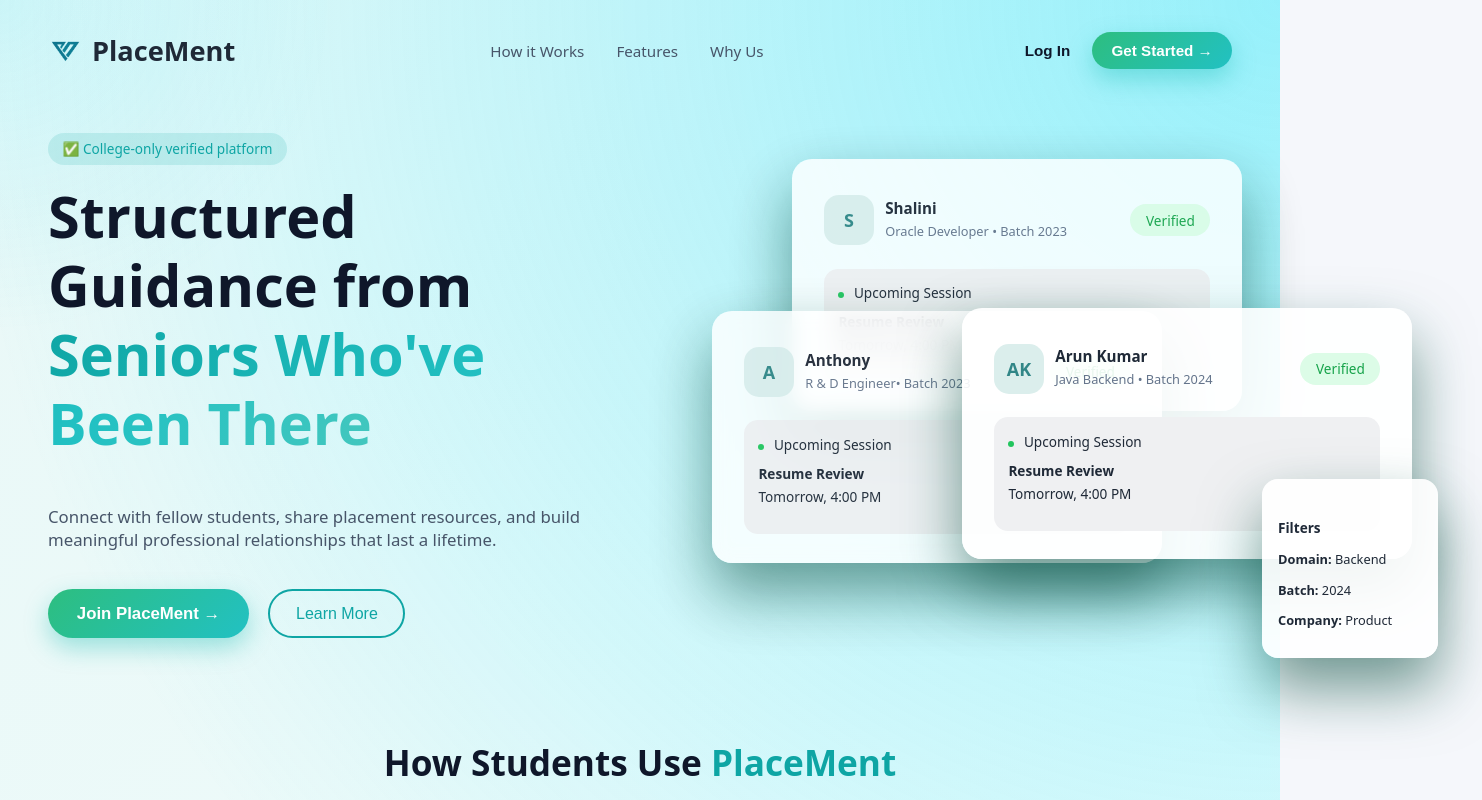
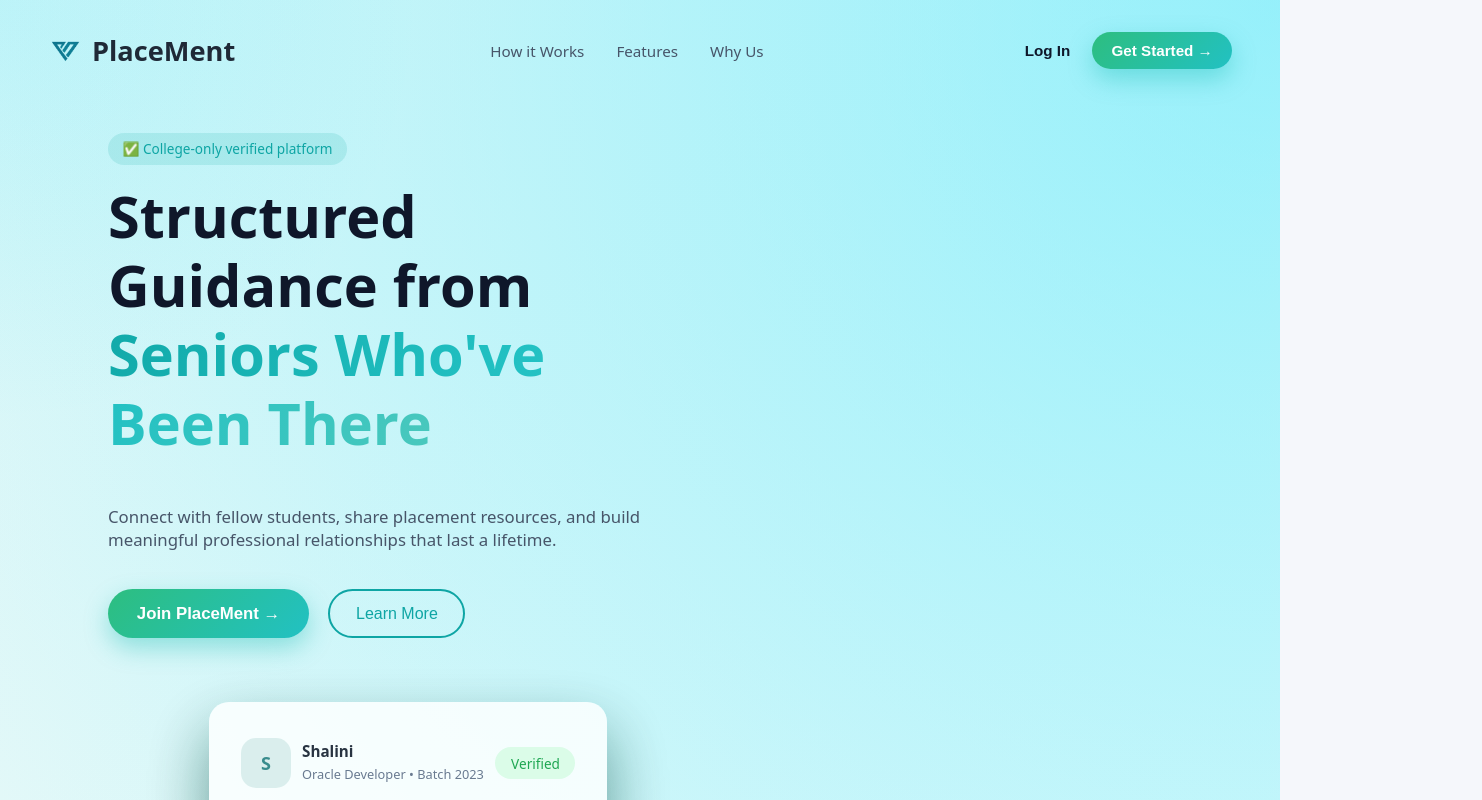
Before and after one commit to gayathri341/campus-connect, a React (Vite) app in the folder Frontend/: page / in a window 1280 px wide. Shown: the top 800 px of the page, 1482 px wide, since content can reach past the window. Built offline with nearby package versions, Linux system fonts and the light colour scheme; no server answers.

Commit message:
working on responsive ui

```diff
--- a/Frontend/src/styles/landing.css
+++ b/Frontend/src/styles/landing.css
@@ -1,9 +1,7 @@
 /* landing.css */
-
 .landing-container {
   min-height: 100vh;
   background:
-
     radial-gradient(
       circle at left top,
       rgba(32, 227, 253, 0.132),
@@ -14,9 +12,6 @@
       rgba(32, 227, 253, 0.423),
       transparent 40%
     ),
-
-
-
     radial-gradient(
       circle at left bottom,
       rgba(0, 180, 170, 0.12),
@@ -26,6 +21,9 @@
   padding: 2rem 3rem;
   font-family: system-ui, sans-serif;
 
+    overflow-x: hidden;
+
+
 }
 
 /* Header */
@@ -34,9 +32,6 @@
   justify-content: space-between;
   align-items: center;
   margin-top: 0;
-
-
-
 }
 
 .logo {
@@ -47,18 +42,16 @@
 }
 
 .logo-img {
-    width: 36px;
-    height: 36px;
+  width: 2.25rem;      /* 36px */
+  height: 2.25rem;     /* 36px */
   object-fit: contain;
-    border-radius: 10px;
+  border-radius: 0.625rem; /* 10px */
 }
-
 
 .logo span {
   margin-left: 0.4rem;
-    font-weight:bold;
+  font-weight: bold;
   font-size: 1.7rem;
-
 }
 
 .nav-actions {
@@ -72,19 +65,19 @@
   font-size: 0.95rem;
   cursor: pointer;
   color: #0f172a;
-    font-weight:bold;
+  font-weight: bold;
 }
 
 .primary-btn {
   background: linear-gradient(135deg, #2dbe7f, #22c1c3);
-    color: rgb(255, 255, 255);
+  color: #ffffff;
   border: none;
   padding: 0.6rem 1.2rem;
-    border-radius: 999px;
+  border-radius: 62.4375rem; /* 999px */
   font-size: 0.95rem;
   cursor: pointer;
-    font-weight:bold;
-    box-shadow: 0 10px 25px rgba(0, 180, 170, 0.35);
+  font-weight: bold;
+  box-shadow: 0 0.625rem 1.5625rem rgba(0, 180, 170, 0.35); /* 10px 25px */
 }
 
 .primary-btn.large {
@@ -98,14 +91,13 @@
 
   /* Hero */
 .hero {
+  max-width: 45rem; /* 720px */
+}
 
-    max-width: 720px;
-
-  }
-  .hero-left{
+.hero-left {
   align-items: flex-start;
-    margin-top:0;
-    padding-top:0;
+  margin-top: 0;
+  padding-top: 0;
 }
 
 .badge {
@@ -113,7 +105,7 @@
   background: rgba(14, 165, 164, 0.15);
   color: #0ea5a4;
   padding: 0.4rem 0.9rem;
-    border-radius: 999px;
+  border-radius: 62.4375rem; /* 999px */
   font-size: 0.85rem;
   margin-bottom: 1rem;
   margin-top: 1rem;
@@ -123,7 +115,7 @@
   font-size: 3.2rem;
   line-height: 1.2;
   color: #0f172a;
-    margin-top:1rem;
+  margin-top: 1rem;
 }
 
 .hero h1 span {
@@ -141,7 +133,6 @@
   animation: shine 6s linear infinite;
 }
 
-
 @keyframes shine {
   0% {
     background-position: 0% center;
@@ -150,11 +141,12 @@
     background-position: 200% center;
   }
 }
+
 .subtitle {
   margin-top: 1.2rem;
   font-size: 1.05rem;
   color: #475569;
-    max-width: 600px;
+  max-width: 37.5rem; /* 600px */
 }
 
 .cta-buttons {
@@ -165,10 +157,10 @@
 
 .secondary-btn {
   background: transparent;
-    border: 2px solid #0ea5a4;
+  border: 0.125rem solid #0ea5a4; /* 2px */
   color: #0ea5a4;
   padding: 0.8rem 1.6rem;
-    border-radius: 999px;
+  border-radius: 62.4375rem; /* 999px */
   font-size: 1rem;
   cursor: pointer;
 }
@@ -178,16 +170,15 @@
 }
 
 /* Laptop refinement */
-  @media (min-width: 1024px) {
+@media (min-width: 64rem) { /* 1024px */
   .hero h1 {
     font-size: 3.6rem;
   }
 }
 
-
 /* Features Section */
 .features-section {
-    margin-top:5rem;
+  margin-top: 5rem;
   background: transparent;
 }
 
@@ -215,33 +206,35 @@
 .features-track {
   display: flex;
   width: 100%;
-  height: 28rem;
-  overflow:visible;
+  height: 28rem; /* already rem */
+  overflow: visible;
   flex-wrap: nowrap;
 }
+
 .features-track .features-card:nth-of-type(1) {
   margin-left: 0;
 }
+
 /* Feature Card */
 .features-card {
   flex: 0 0 auto;          /* ❌ auto stretch stop */
-  min-width: 280px;        /* 👈 increase this if needed */
-  max-width: 320px;        /* optional – clean control */
+  min-width: 17.5rem;     /* 280px */
+  max-width: 20rem;       /* 320px */
   background: rgba(255, 255, 255, 0.92);
-  backdrop-filter: blur(10px);
+  backdrop-filter: blur(0.625rem); /* 10px */
   padding: 1rem 2rem;
-  border-radius: 18px;
+  border-radius: 1.125rem; /* 18px */
   display: flex;
   flex-direction: column;
   align-items: flex-start;
 
   /* Strong shadow */
   box-shadow:
-    0 18px 40px rgba(0, 0, 0, 0.356),
-    0 8px 20px rgba(14, 165, 165, 0.777);
+    0 1.125rem 2.5rem rgba(0, 0, 0, 0.356),   /* 18px 40px */
+    0 0.5rem 1.25rem rgba(14, 165, 165, 0.777); /* 8px 20px */
 
   /* Animation base */
-  transform: scale(0.96) translateY(12px);
+  transform: scale(0.96) translateY(0.75rem); /* 12px */
   opacity: 0.85;
   transition:
     transform 0.35s cubic-bezier(0.22, 1, 0.36, 1),
@@ -249,25 +242,24 @@
     opacity 0.35s ease;
 
   /* No gap between cards */
-  margin-left: -160px;
-
+  margin-left: -10rem; /* -160px */
 }
 
 /* Hover = front focus */
 .features-card:hover {
-  transform: scale(1.05) translateY(-10px);
+  transform: scale(1.05) translateY(-0.625rem); /* -10px */
   opacity: 1;
   z-index: 3;
 
   box-shadow:
-    0 30px 70px rgba(0, 0, 0, 0.18),
-    0 16px 36px rgba(14, 165, 164, 0.35);
+    0 1.875rem 4.375rem rgba(0, 0, 0, 0.18),   /* 30px 70px */
+    0 1rem 2.25rem rgba(14, 165, 164, 0.35);   /* 16px 36px */
 }
 
 /* Icon placeholder */
 .card-icon {
-  width: 0px;
-  height: 5px;
+  width: 0;                /* 0px */
+  height: 0.3125rem;       /* 5px */
   margin-bottom: 0.8rem;
 }
 
@@ -282,10 +274,10 @@
 /* Image placeholder */
 .card-img {
   width: 100%;
-  height: 150px;
+  height: 9.375rem; /* 150px */
   object-fit: contain;
   margin-bottom: 0.8rem;
-  margin-top:0.8rem;
+  margin-top: 0.8rem;
   opacity: 0.85;
 }
 
@@ -301,7 +293,7 @@
 .cta-section {
   margin: 10rem 4rem 5rem;
   padding: 5rem 4rem;
-  border-radius: 28px;
+  border-radius: 1.75rem; /* 28px */
   background: linear-gradient(135deg, #0ea5a4, #0ea4e900);
   color: #ffffff;
   overflow: hidden;
@@ -331,7 +323,7 @@
   font-size: 1.05rem;
   line-height: 1.7;
   opacity: 0.95;
-  max-width: 520px;
+  max-width: 32.5rem; /* 520px */
 }
 
 .cta-author {
@@ -350,20 +342,20 @@
 .cta-right {
   flex: 1;
   position: relative;
-  min-height: 320px;
+  min-height: 20rem; /* 320px */
 }
 
 /* Center box */
 .cta-box {
-  width: 220px;
-  height: 280px;
+  width: 13.75rem;   /* 220px */
+  height: 17.5rem;   /* 280px */
   background: rgba(255, 255, 255, 0.5);
-  border-radius: 16px;
-  backdrop-filter: blur(10px);
+  border-radius: 1rem; /* 16px */
+  backdrop-filter: blur(0.625rem); /* 10px */
   position: relative;
   z-index: 3;
   margin-left: 10rem;
-  background-image: url("../assets/resumefooter.svg"); /* or png */
+  background-image: url("../assets/resumefooter.svg");
   background-size: cover;
   background-position: center;
 }
@@ -376,29 +368,28 @@
 }
 
 .cta-circle-blue {
-  width: 220px;
-  height: 220px;
+  width: 13.75rem;  /* 220px */
+  height: 13.75rem;
   background: #38c0fb;
-  top: 40px;
-  right: 60px;
-
+  top: 2.5rem;     /* 40px */
+  right: 3.75rem;  /* 60px */
 }
 
 .cta-circle-yellow {
-  width: 140px;
-  height: 140px;
+  width: 8.75rem;  /* 140px */
+  height: 8.75rem;
   background: #e6ce6b;
-  bottom: 10px;
-  right: 20px;
+  bottom: 0.625rem; /* 10px */
+  right: 1.25rem;   /* 20px */
 }
 
 .cta-circle-yellow2 {
-  width: 220px;
-  height: 220px;
+  width: 13.75rem;  /* 220px */
+  height: 13.75rem;
   background: #45d79d;
-  bottom: -80px;
-  right: 220px;
-  z-index:5;
+  bottom: -5rem;    /* -80px */
+  right: 13.75rem;  /* 220px */
+  z-index: 5;
 }
 
 /* ===== HOW STUDENTS USE SECTION ===== */
@@ -418,8 +409,6 @@
   position: absolute;
   inset: 0;
   border-radius: 10rem;
-         /* 👈 blur strength */
-
   z-index: 0;
 }
 
@@ -428,7 +417,6 @@
   position: relative;
   z-index: 1;
 }
-
 
 .howuse-title {
   font-size: 2.2rem;
@@ -446,15 +434,13 @@
   display: flex;
   gap: 3rem;
   align-items: flex-start;
-  max-width: 1200px;
+  max-width: 75rem; /* 1200px */
   width: 100%;
 }
 
 /* ===== LEFT STEPS ===== */
 .howuse-steps {
   flex: 1;
-
-
 }
 
 .steps-title {
@@ -462,20 +448,19 @@
   font-weight: 700;
   margin-bottom: 2rem;
   color: #0f172a;
-  margin-left:-5rem;
-  margin-top:-0.1rem;
-
+  margin-left: -5rem;
+  margin-top: -0.1rem;
 }
 
 .step-item {
   position: relative;
   margin-bottom: 1rem;
   background-color: #ffffff;
-  width:30rem;
-  padding:0.5rem 0.5rem;
-  border-radius:10px;
-  margin-left:-5rem;
-  box-shadow: 0 30px 70px rgba(0, 0, 0, 0.122);
+  width: 30rem;
+  padding: 0.5rem 0.5rem;
+  border-radius: 0.625rem; /* 10px */
+  margin-left: -5rem;
+  box-shadow: 0 1.875rem 4.375rem rgba(0, 0, 0, 0.122); /* 30px 70px */
 }
 
 .step-number {
@@ -483,14 +468,13 @@
   font-size: 3rem;
   font-weight: 700;
   color: rgba(14, 165, 165, 0.273);
-  margin-left:25rem;
-
+  margin-left: 25rem;
 }
 
-.step-icon{
-  width: 48px;
-  height: 48px;
-  border-radius: 14px;
+.step-icon {
+  width: 3rem;       /* 48px */
+  height: 3rem;      /* 48px */
+  border-radius: 0.875rem; /* 14px */
   background: linear-gradient(135deg, #b9e2e2, #22c1c3);
   display: flex;
   align-items: center;
@@ -498,13 +482,13 @@
   color: #ffffff;
   font-size: 1.3rem;
   margin-bottom: 0.6rem;
-  margin-left:1rem;
-  margin-top:0.5rem;
+  margin-left: 1rem;
+  margin-top: 0.5rem;
+}
 
-}
-.step-icon img{
-  width: 23px;
-  height: 23px;
+.step-icon img {
+  width: 1.4375rem;  /* 23px */
+  height: 1.4375rem; /* 23px */
   object-fit: contain;
 }
 
@@ -515,7 +499,6 @@
 }
 
 .step-item p {
-
   font-size: 0.9rem;
   color: #64748b;
   margin: 1rem;
@@ -523,16 +506,15 @@
 
 /* ===== RIGHT CARD ===== */
 
-
 .howuse-card {
   background: #ffffff;
-  border-radius: 22px;
+  border-radius: 1.375rem; /* 22px */
   padding: 2.5rem;
-  max-width: 900px;
+  max-width: 56.25rem; /* 900px */
   width: 100%;
-  box-shadow: 0 30px 70px rgba(0, 0, 0, 0.292);
+  box-shadow: 0 1.875rem 4.375rem rgba(0, 0, 0, 0.292); /* 30px 70px */
   flex: 1.2;
-  margin-top:2rem;
+  margin-top: 2rem;
 }
 
 /* User header */
@@ -543,9 +525,9 @@
 }
 
 .howuse-avatar {
-  width: 52px;
-  height: 52px;
-  border-radius: 16px;
+  width: 3.25rem;   /* 52px */
+  height: 3.25rem;  /* 52px */
+  border-radius: 1rem; /* 16px */
   background: #fde8df;
   color: #f97316;
   font-weight: 700;
@@ -563,7 +545,7 @@
   margin: 0;
   font-size: 0.85rem;
   color: #64748b;
-  margin-top:0.2rem;
+  margin-top: 0.2rem;
 }
 
 .howuse-subtext {
@@ -582,12 +564,12 @@
 
 .howuse-filter {
   background: #f0eded;
-  border-radius: 14px;
+  border-radius: 0.875rem; /* 14px */
   padding: 1rem 1.2rem;
   display: flex;
   align-items: center;
   gap: 0.8rem;
-  min-width: 200px;
+  min-width: 12.5rem; /* 200px */
 }
 
 .howuse-filter .icon {
@@ -595,9 +577,9 @@
   color: #0ea5a4;
 }
 
-.icon img{
-  width: 21px;
-  height: 21px;
+.icon img {
+  width: 1.3125rem;  /* 21px */
+  height: 1.3125rem; /* 21px */
   object-fit: contain;
 }
 
@@ -615,7 +597,7 @@
 .howuse-result {
   margin-top: 2rem;
   background: #c9f7f0;
-  border-radius: 16px;
+  border-radius: 1rem; /* 16px */
   padding: 1.5rem;
   display: flex;
   gap: 1rem;
@@ -647,26 +629,6 @@
   background: transparent;
 }
 
-
-  /* ===== NAV LINKS ===== */
-.nav-links {
-  display: flex;
-  gap: 2rem;
-  font-size: 0.95rem;
-  color: #475569;
-}
-
-.nav-links span {
-  cursor: pointer;
-
-}
-
-.nav-links span:hover {
-  color: #0c7474;
-
- font-weight:bold;
-}
-
 /* ===== NAV LINKS ===== */
 .nav-links {
   display: flex;
@@ -680,8 +642,11 @@
 }
 
 .nav-links span:hover {
-  color: #0ea5a4;
+  color: #0c7474;
+  font-weight: bold;
 }
+
+
 
 /* ===== HERO LAYOUT ===== */
 .hero-layout {
@@ -689,12 +654,11 @@
   align-items: flex-start;
   justify-content: space-between;
   gap: 4rem;
-
 }
 
 .hero-left {
-  margin-top:3rem;
-  max-width: 620px;
+  margin-top: 3rem;
+  max-width: 38.75rem; /* 620px */
   flex-shrink: 0;
 }
 
@@ -703,19 +667,19 @@
   background: rgba(14, 165, 164, 0.15);
   color: #0ea5a4;
   margin-bottom: 0rem;
-
 }
 
 /* ===== HERO RIGHT PREVIEW ===== */
 .hero-right {
   position: relative;
-  transform:translateX(180px);
-  height:40rem;
+  transform: translateX(11.25rem); /* 180px */
+  height: 40rem;
 }
-/* ===== PRFOILE CARD  ===== */
+
+/* ===== PROFILE CARD ===== */
 .profile-float {
-  --x: 70px;
-  --y: -265px;
+  --x: 4.375rem;   /* 70px */
+  --y: -16.5625rem; /* -265px */
 
   position: relative;
   z-index: 3;
@@ -726,10 +690,10 @@
 
 .profile-card {
   background: rgba(255, 255, 255, 0.9);
-  border-radius: 20px;
+  border-radius: 1.25rem; /* 20px */
   padding: 1.8rem 2rem;
-  min-width: 450px;
-  max-width: 550px;
+  min-width: 28.125rem; /* 450px */
+  max-width: 34.375rem; /* 550px */
   backface-visibility: hidden;
 
   /* smooth hover prep */
@@ -742,10 +706,9 @@
 .profile-float:hover .profile-card {
   transform: scale(1.03);
   box-shadow:
-    0 18px 36px rgba(14, 165, 164, 0.25),
-    0 8px 16px rgba(0, 0, 0, 0.08);
+    0 1.125rem 2.25rem rgba(14, 165, 164, 0.25), /* 18px 36px */
+    0 0.5rem 1rem rgba(0, 0, 0, 0.08);           /* 8px 16px */
 }
-
 
 .profile-header {
   display: flex;
@@ -754,90 +717,88 @@
 }
 
 .avatar {
-  width: 50px;
-  height: 50px;
+  width: 3.125rem;  /* 50px */
+  height: 3.125rem; /* 50px */
   border-radius: 30%;
   background: #dbeeec;
   display: flex;
   align-items: center;
   justify-content: center;
   font-weight: 690;
-  font-size:large;
+  font-size: large;
   color: #318687;
 }
 
 .profile-header h4 {
   font-size: 0.95rem;
-  margin: 12;
+  margin: 0.134rem; /* kept as-is (no unit provided originally) */
 }
 
 .profile-header p {
   font-size: 0.8rem;
   color: #64748b;
+}
 
+.arun h4 {
+  margin-bottom: 0.25rem; /* 4px */
+  margin-top: 0.625rem;  /* 10px */
 }
-.arun h4{
-  margin-bottom: 4px;
-  margin-top:10px;
-}
-.arun p{
+
+.arun p {
   margin-top: 0;
 }
-
 
 .verified-tag {
   margin-left: auto;
   font-size: 0.85rem;
   color: #16a34a;
   background: #dcfce7;
-  width:5rem;
+  width: 5rem;
   padding: 0.4rem 0.999rem;
-  border-radius: 999px;
+  border-radius: 62.4375rem; /* 999px */
 }
-
 /* Session card */
 .session-card {
   margin-top: 1rem;
   background: #eff0f2;
-  border-radius: 14px;
+  border-radius: 0.875rem; /* 14px */
   padding: 0.9rem;
   font-size: 0.85rem;
-
 }
 
 .session-card h5 {
   margin: 0.3rem 0;
   font-size: 0.85rem;
-  margin-bottom: 4px;
-  margin-top:10px;
+  margin-bottom: 0.25rem; /* 4px */
+  margin-top: 0.625rem;  /* 10px */
 }
-.session-card p{
+
+.session-card p {
   margin-top: 0;
 }
 
 .dot {
   display: inline-block;
-  width: 6px;
-  height: 6px;
+  width: 0.375rem;  /* 6px */
+  height: 0.375rem; /* 6px */
   background: #22c55e;
   border-radius: 50%;
-  margin-right: 6px;
+  margin-right: 0.375rem; /* 6px */
 }
 
-
-/* ===== PRFOILE CARD1  ===== */
+/* ===== PROFILE CARD1 ===== */
 
 .profile-card1 {
   background: rgba(255, 255, 255, 0.85);
-  border-radius: 20px;
+  border-radius: 1.25rem; /* 20px */
   padding: 1.8rem 2rem;
-  min-width: 450px;
-  max-width: 550px;
+  min-width: 28.125rem; /* 450px */
+  max-width: 34.375rem; /* 550px */
 
   position: relative;
   z-index: 1; /* stays behind Arun */
 
-  transform: translateY(90px) translateX(-100px);
+  transform: translateY(5.625rem) translateX(-6.25rem); /* 90px, -100px */
   opacity: 0.95;
 
   backface-visibility: hidden;
@@ -849,12 +810,11 @@
 
 /* Hover effect – NO layer change */
 .profile-card1:hover {
-  transform: translateY(90px) translateX(-100px) scale(1.03);
+  transform: translateY(5.625rem) translateX(-6.25rem) scale(1.03);
   box-shadow:
-    0 16px 32px rgba(14, 165, 164, 0.18),
-    0 6px 12px rgba(0, 0, 0, 0.06);
+    0 1rem 2rem rgba(14, 165, 164, 0.18),   /* 16px 32px */
+    0 0.375rem 0.75rem rgba(0, 0, 0, 0.06); /* 6px 12px */
 }
-
 
 .profile-header1 {
   display: flex;
@@ -863,90 +823,89 @@
 }
 
 .avatar1 {
-  width: 50px;
-  height: 50px;
+  width: 3.125rem;  /* 50px */
+  height: 3.125rem; /* 50px */
   border-radius: 30%;
   background: #dbeeec;
   display: flex;
   align-items: center;
   justify-content: center;
   font-weight: 690;
-  font-size:large;
+  font-size: large;
   color: #318687;
 }
 
 .profile-header1 h4 {
   font-size: 0.95rem;
-  margin: 12;
+  margin: 12; /* kept as-is (no unit originally) */
 }
 
 .profile-header1 p {
   font-size: 0.8rem;
   color: #64748b;
+}
 
+.arun1 h4 {
+  margin-bottom: 0.25rem; /* 4px */
+  margin-top: 0.625rem;  /* 10px */
 }
-.arun1 h4{
-  margin-bottom: 4px;
-  margin-top:10px;
-}
-.arun1 p{
+
+.arun1 p {
   margin-top: 0;
 }
-
 
 .verified-tag1 {
   margin-left: auto;
   font-size: 0.85rem;
   color: #16a34a;
   background: #dcfce7;
-  width:5rem;
+  width: 5rem;
   padding: 0.4rem 0.999rem;
-  border-radius: 999px;
+  border-radius: 62.4375rem; /* 999px */
 }
 
 /* Session card */
 .session-card1 {
   margin-top: 1rem;
   background: #eff0f2;
-  border-radius: 14px;
+  border-radius: 0.875rem; /* 14px */
   padding: 0.9rem;
   font-size: 0.85rem;
-
 }
 
 .session-card1 h5 {
   margin: 0.3rem 0;
   font-size: 0.85rem;
-  margin-bottom: 4px;
-  margin-top:10px;
+  margin-bottom: 0.25rem; /* 4px */
+  margin-top: 0.625rem;  /* 10px */
 }
-.session-card1 p{
+
+.session-card1 p {
   margin-top: 0;
 }
 
 .dot1 {
   display: inline-block;
-  width: 6px;
-  height: 6px;
+  width: 0.375rem;  /* 6px */
+  height: 0.375rem; /* 6px */
   background: #22c55e;
   border-radius: 50%;
-  margin-right: 6px;
+  margin-right: 0.375rem; /* 6px */
 }
-
-/* ===== PRFOILE CARD2  ===== */
+/* ===== PROFILE CARD2 ===== */
 
 .profile-card2 {
   background: rgba(255, 255, 255, 0.85);
-  backdrop-filter: blur(10px);
-  border-radius: 20px;
+  backdrop-filter: blur(0.625rem); /* 10px */
+  border-radius: 1.25rem; /* 20px */
   padding: 1.8rem 2rem;
-  min-width: 450px;
-  max-width: 550px;
+  min-width: 28.125rem; /* 450px */
+  max-width: 34.375rem; /* 550px */
 
   position: relative;
   z-index: 1; /* stays behind Arun */
 
-  transform: translateY(-10px) translateX(-180px);
+  transform: translateY(-0.625rem) translateX(-11.25rem); /* -10px, -180px */
   opacity: 0.95;
 
   backface-visibility: hidden;
@@ -958,12 +917,11 @@
 
 /* Hover effect – NO layer change */
 .profile-card2:hover {
-  transform: translateY(-10px) translateX(-180px) scale(1.03);
+  transform: translateY(-0.625rem) translateX(-11.25rem) scale(1.03);
   box-shadow:
-    0 16px 32px rgba(14, 165, 164, 0.18),
-    0 6px 12px rgba(0, 0, 0, 0.06);
+    0 1rem 2rem rgba(14, 165, 164, 0.18),   /* 16px 32px */
+    0 0.375rem 0.75rem rgba(0, 0, 0, 0.06); /* 6px 12px */
 }
-
 
 .profile-header2 {
   display: flex;
@@ -972,97 +930,170 @@
 }
 
 .avatar2 {
-  width: 50px;
-  height: 50px;
+  width: 3.125rem;  /* 50px */
+  height: 3.125rem; /* 50px */
   border-radius: 30%;
   background: #dbeeec;
   display: flex;
   align-items: center;
   justify-content: center;
   font-weight: 690;
-  font-size:large;
+  font-size: large;
   color: #318687;
 }
 
 .profile-header2 h4 {
   font-size: 0.95rem;
-  margin: 12;
+  margin: 12; /* kept as-is (no unit originally) */
 }
 
 .profile-header2 p {
   font-size: 0.8rem;
   color: #64748b;
+}
 
+.arun2 h4 {
+  margin-bottom: 0.25rem; /* 4px */
+  margin-top: 0.625rem;  /* 10px */
 }
-.arun2 h4{
-  margin-bottom: 4px;
-  margin-top:10px;
-}
-.arun2 p{
+
+.arun2 p {
   margin-top: 0;
 }
-
 
 .verified-tag2 {
   margin-left: auto;
   font-size: 0.85rem;
   color: #16a34a;
   background: #dcfce7;
-  width:5rem;
+  width: 5rem;
   padding: 0.4rem 0.999rem;
-  border-radius: 999px;
+  border-radius: 62.4375rem; /* 999px */
 }
-
 /* Session card */
 .session-card2 {
   margin-top: 1rem;
   background: #eff0f2;
-  border-radius: 14px;
+  border-radius: 0.875rem; /* 14px */
   padding: 0.9rem;
   font-size: 0.85rem;
-
 }
 
 .session-card2 h5 {
   margin: 0.3rem 0;
   font-size: 0.85rem;
-  margin-bottom: 4px;
-  margin-top:10px;
+  margin-bottom: 0.25rem; /* 4px */
+  margin-top: 0.625rem;  /* 10px */
 }
-.session-card2 p{
+
+.session-card2 p {
   margin-top: 0;
 }
 
 .dot2 {
   display: inline-block;
-  width: 6px;
-  height: 6px;
+  width: 0.375rem;  /* 6px */
+  height: 0.375rem; /* 6px */
   background: #22c55e;
   border-radius: 50%;
-  margin-right: 6px;
+  margin-right: 0.375rem; /* 6px */
 }
-
 
 /* Filters card */
 .filters-card {
   position: absolute;
-  width:11rem;
+  width: 11rem;
   background: rgba(255,255,255,0.9);
 
-  border-radius: 16px;
+  border-radius: 1rem; /* 16px */
   padding: 1rem;
   font-size: 0.8rem;
-  box-shadow: 0 18px 40px rgba(0,0,0,0.1);
+  box-shadow: 0 1.125rem 2.5rem rgba(0,0,0,0.1); /* 18px 40px */
   position: relative;     /* REQUIRED */
   z-index: 3;
-  transform: translateY(-345px) translateX(370px);
+  transform: translateY(-21.5625rem) translateX(23.125rem); /* -345px, 370px */
 }
 
 .filters-card h5 {
   margin-bottom: 0.6rem;
   font-size: 0.85rem;
 }
-.hero-right .profile-card,.hero-right .profile-card1,.hero-right .profile-card2,
+
+.hero-right .profile-card,
+.hero-right .profile-card1,
+.hero-right .profile-card2,
 .hero-right .filters-card {
-  box-shadow: 0 30px 60px rgba(10, 79, 64, 0.574);
+  box-shadow: 0 1.875rem 3.75rem rgba(10, 79, 64, 0.574); /* 30px 60px */
 }
+
+
+/* ============================= */
+/* RESPONSIVE FIX – CORE */
+/* ============================= */
+
+@media (max-width: 1280px) {
+
+  /* Hero layout stack */
+  .hero-layout {
+    flex-direction: column;
+    align-items: center;
+  }
+
+  /* Remove forced right push */
+  .hero-right {
+    transform: none;
+    height: auto;
+  }
+
+  /* Reset all floating transforms */
+  .profile-float,
+  .profile-card,
+  .profile-card1,
+  .profile-card2 {
+    transform: none !important;
+  }
+
+  /* Cards should shrink properly */
+  .profile-card,
+  .profile-card1,
+  .profile-card2 {
+    min-width: 100%;
+    max-width: 100%;
+  }
+
+  /* Filters should flow normally */
+  .filters-card {
+    position: static;
+    transform: none;
+    margin-top: 1rem;
+  }
+}
+
+
+@media (max-width: 768px) {
+
+  .hero-left {
+    max-width: 100%;
+  }
+
+  .cta-layout,
+  .howuse-layout {
+    flex-direction: column;
+    gap: 2rem;
+  }
+
+  .step-item {
+    width: 100%;
+    margin-left: 0;
+  }
+
+  .step-number {
+    display: none;
+  }
+}
+
+
+/* OPTIONAL – font scaling */
+html {
+  font-size: clamp(14px, 1vw + 10px, 16px);
+}
```
Lines whose indentation alone changed are shown as unchanged.
